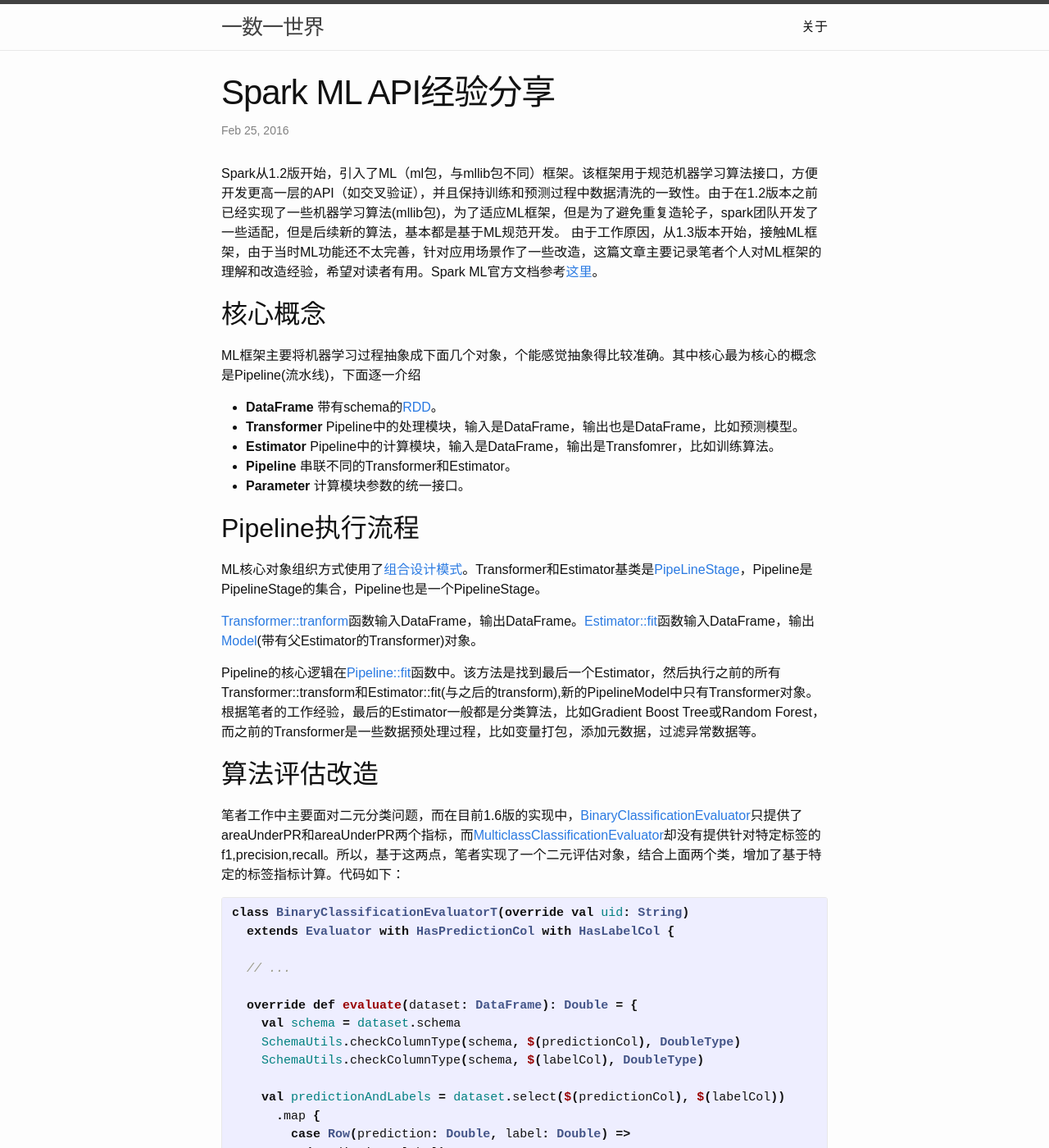
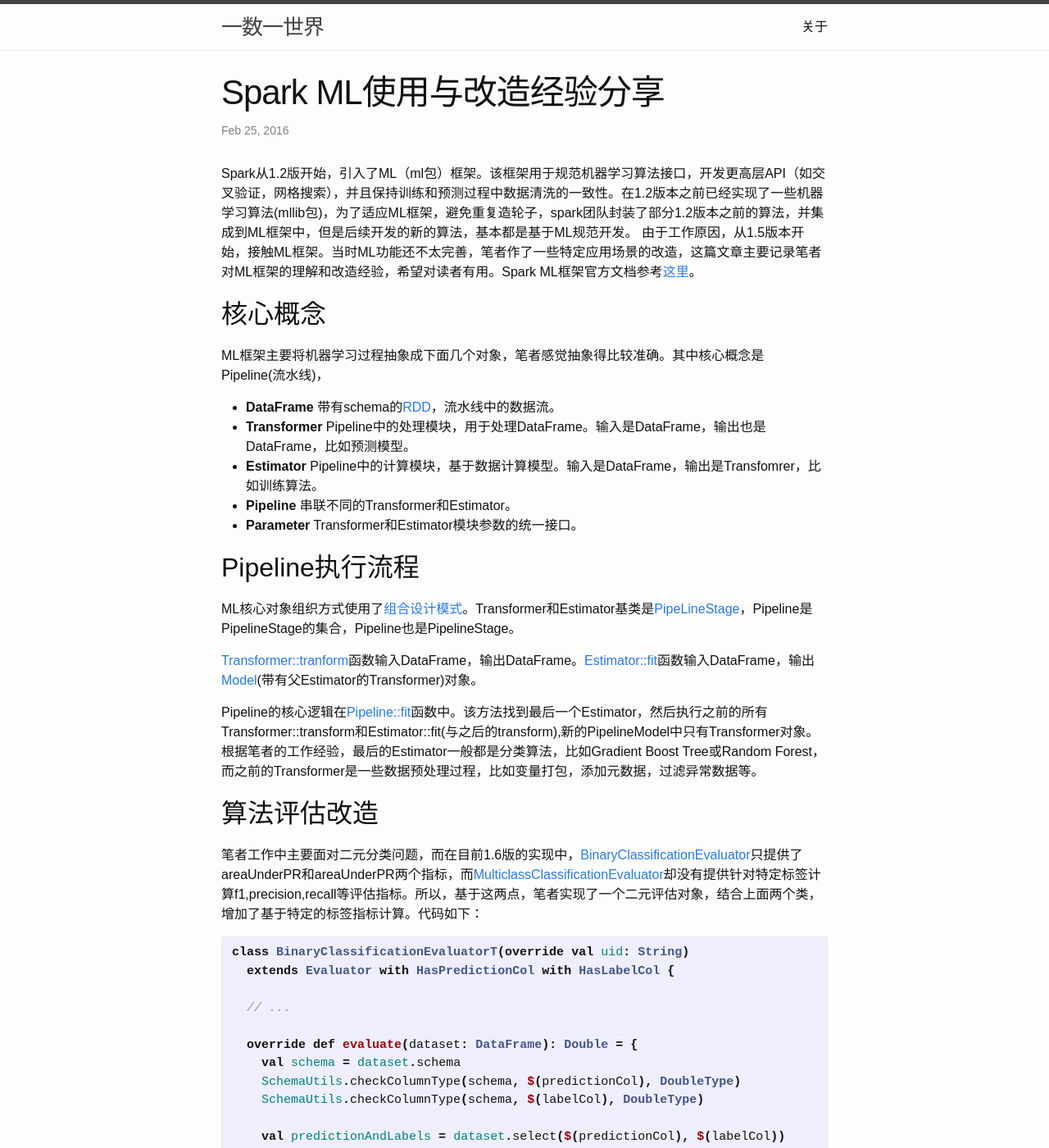
Before and after one commit to bourneli/bourneli.github.io, a Jekyll site: the page built from _posts/2016-02-25-spark-ml-api-summary.markdown, in a window 1280 px wide and 1400 px high. Shown: the whole window at 82% size. Built offline with Jekyll 4.4.1, drawn with Linux system fonts in a browser that asks for light colours; some of the changed text lies outside the part shown.

Commit message:
fix error

```diff
--- a/_posts/2016-02-25-spark-ml-api-summary.markdown
+++ b/_posts/2016-02-25-spark-ml-api-summary.markdown
@@ -1,33 +1,33 @@
 ---
 layout: post
-title:  Spark ML API经验分享
+title:  Spark ML使用与改造经验分享
 date:   2016-02-25 16:20:11 +0800
 categories: spark
 ---
 
-Spark从1.2版开始，引入了ML（ml包，与mllib包不同）框架。该框架用于规范机器学习算法接口，方便开发更高一层的API（如交叉验证），并且保持训练和预测过程中数据清洗的一致性。由于在1.2版本之前已经实现了一些机器学习算法(mllib包)，为了适应ML框架，但是为了避免重复造轮子，spark团队开发了一些适配，但是后续新的算法，基本都是基于ML规范开发。
-由于工作原因，从1.3版本开始，接触ML框架，由于当时ML功能还不太完善，针对应用场景作了一些改造，这篇文章主要记录笔者个人对ML框架的理解和改造经验，希望对读者有用。Spark ML官方文档参考[这里](http://spark.apache.org/docs/latest/ml-guide.html)。
+Spark从1.2版开始，引入了ML（ml包）框架。该框架用于规范机器学习算法接口，开发更高层API（如交叉验证，网格搜索），并且保持训练和预测过程中数据清洗的一致性。在1.2版本之前已经实现了一些机器学习算法(mllib包)，为了适应ML框架，避免重复造轮子，spark团队封装了部分1.2版本之前的算法，并集成到ML框架中，但是后续开发的新的算法，基本都是基于ML规范开发。
+由于工作原因，从1.5版本开始，接触ML框架。当时ML功能还不太完善，笔者作了一些特定应用场景的改造，这篇文章主要记录笔者对ML框架的理解和改造经验，希望对读者有用。Spark ML框架官方文档参考[这里](http://spark.apache.org/docs/latest/ml-guide.html)。
 
 ## 核心概念
-ML框架主要将机器学习过程抽象成下面几个对象，个能感觉抽象得比较准确。其中核心最为核心的概念是Pipeline(流水线)，下面逐一介绍
+ML框架主要将机器学习过程抽象成下面几个对象，笔者感觉抽象得比较准确。其中核心概念是Pipeline(流水线)，
 
-* **DataFrame** 带有schema的[RDD](http://spark.apache.org/docs/latest/programming-guide.html#resilient-distributed-datasets-rdds)。
-* **Transformer** Pipeline中的处理模块，输入是DataFrame，输出也是DataFrame，比如预测模型。
-* **Estimator** Pipeline中的计算模块，输入是DataFrame，输出是Transfomrer，比如训练算法。
+* **DataFrame** 带有schema的[RDD](http://spark.apache.org/docs/latest/programming-guide.html#resilient-distributed-datasets-rdds)，流水线中的数据流。
+* **Transformer** Pipeline中的处理模块，用于处理DataFrame。输入是DataFrame，输出也是DataFrame，比如预测模型。
+* **Estimator** Pipeline中的计算模块，基于数据计算模型。输入是DataFrame，输出是Transfomrer，比如训练算法。
 * **Pipeline** 串联不同的Transformer和Estimator。
-* **Parameter** 计算模块参数的统一接口。
+* **Parameter** Transformer和Estimator模块参数的统一接口。
 
 
 ## Pipeline执行流程
 
-ML核心对象组织方式使用了[组合设计模式](https://en.wikipedia.org/wiki/Composite_pattern)。Transformer和Estimator基类是[PipeLineStage](https://github.com/apache/spark/blob/branch-1.6/mllib/src/main/scala/org/apache/spark/ml/Pipeline.scala#L43)，Pipeline是PipelineStage的集合，Pipeline也是一个PipelineStage。
+ML核心对象组织方式使用了[组合设计模式](https://en.wikipedia.org/wiki/Composite_pattern)。Transformer和Estimator基类是[PipeLineStage](https://github.com/apache/spark/blob/branch-1.6/mllib/src/main/scala/org/apache/spark/ml/Pipeline.scala#L43)，Pipeline是PipelineStage的集合，Pipeline也是PipelineStage。
 
 [Transformer::tranform](https://github.com/apache/spark/blob/branch-1.6/mllib/src/main/scala/org/apache/spark/ml/Transformer.scala#L68)函数输入DataFrame，输出DataFrame。[Estimator::fit](https://github.com/apache/spark/blob/branch-1.6/mllib/src/main/scala/org/apache/spark/ml/Estimator.scala#L65)函数输入DataFrame，输出[Model](https://github.com/apache/spark/blob/branch-1.6/mllib/src/main/scala/org/apache/spark/ml/Model.scala#L30)(带有父Estimator的Transformer)对象。
 
-Pipeline的核心逻辑在[Pipeline::fit](https://github.com/apache/spark/blob/branch-1.6/mllib/src/main/scala/org/apache/spark/ml/Pipeline.scala#L126)函数中。该方法是找到最后一个Estimator，然后执行之前的所有Transformer::transform和Estimator::fit(与之后的transform),新的PipelineModel中只有Transformer对象。根据笔者的工作经验，最后的Estimator一般都是分类算法，比如Gradient Boost Tree或Random Forest，而之前的Transformer是一些数据预处理过程，比如变量打包，添加元数据，过滤异常数据等。
+Pipeline的核心逻辑在[Pipeline::fit](https://github.com/apache/spark/blob/branch-1.6/mllib/src/main/scala/org/apache/spark/ml/Pipeline.scala#L126)函数中。该方法找到最后一个Estimator，然后执行之前的所有Transformer::transform和Estimator::fit(与之后的transform),新的PipelineModel中只有Transformer对象。根据笔者的工作经验，最后的Estimator一般都是分类算法，比如Gradient Boost Tree或Random Forest，而之前的Transformer是一些数据预处理过程，比如变量打包，添加元数据，过滤异常数据等。
 
 ## 算法评估改造
-笔者工作中主要面对二元分类问题，而在目前1.6版的实现中，[BinaryClassificationEvaluator](https://github.com/apache/spark/blob/branch-1.6/mllib/src/main/scala/org/apache/spark/ml/evaluation/BinaryClassificationEvaluator.scala)只提供了areaUnderPR和areaUnderPR两个指标，而[MulticlassClassificationEvaluator](https://github.com/apache/spark/blob/branch-1.6/mllib/src/main/scala/org/apache/spark/ml/evaluation/MulticlassClassificationEvaluator.scala)却没有提供针对特定标签的f1,precision,recall。所以，基于这两点，笔者实现了一个二元评估对象，结合上面两个类，增加了基于特定的标签指标计算。代码如下：
+笔者工作中主要面对二元分类问题，而在目前1.6版的实现中，[BinaryClassificationEvaluator](https://github.com/apache/spark/blob/branch-1.6/mllib/src/main/scala/org/apache/spark/ml/evaluation/BinaryClassificationEvaluator.scala)只提供了areaUnderPR和areaUnderPR两个指标，而[MulticlassClassificationEvaluator](https://github.com/apache/spark/blob/branch-1.6/mllib/src/main/scala/org/apache/spark/ml/evaluation/MulticlassClassificationEvaluator.scala)却没有提供针对特定标签计算f1,precision,recall等评估指标。所以，基于这两点，笔者实现了一个二元评估对象，结合上面两个类，增加了基于特定的标签指标计算。代码如下：
 {% highlight scala %}
 class BinaryClassificationEvaluatorT(override val uid: String)
   extends Evaluator with HasPredictionCol with HasLabelCol {
@@ -62,16 +62,15 @@ class BinaryClassificationEvaluatorT(override val uid: String)
 
 因为截止到1.6.0版本，Transormer和Estimator是[Stateless](http://spark.apache.org/docs/1.6.0/ml-guide.html#properties-of-pipeline-components)(无状态，请在官网[首页](http://spark.apache.org/docs/1.6.0/ml-guide.html#properties-of-pipeline-components)搜索‘stateless’)。但是样本比例调整只需要训练过程中执行（Estimator::fit函数），预测过程无需执行。单独的transformer是不知道当前pipeline是训练状态还是预测状态，导致每次都会调整比例。而预测数据中是没有正负样本标签，导致此过无法执行预测过程。
 
-也许可以根据DataFrame的schema信息，区别是训练状态还是预测状态。但是，如果是在交叉验证，验证的预测过程中，DataFrame是有标签的，所以此方案行不通。
+也许可以根据DataFrame的schema信息，区别是训练状态还是预测状态。但是，如果是在交叉验证，验证的预测过程中，DataFrame是有标签的，此方案行不通。
 
-
-所以，笔者的做法是将重采样逻辑封装成到一个函数中，然后植入到特性分类器的训练过程中，这样就可以规避上面的问题。因为，可以将比例调整过程当做训练算法的一部分。缺点就是需要修改源代码，成本有点高。后面也许可以开发一个通用的适配程序，低成本集成到不同分类算法中。
+所以，笔者的做法是将标签比例调整逻辑封装成到一个函数中，然后植入到特性分类器的训练过程中，这样就可以规避上面的问题。因为可以将比例调整过程当做训练算法的一部分，这样就可以完美适配Estimator无状态。缺点是需要修改源代码，成本较高。后面也许可以开发一个通用的适配器，低成本集成到不同分类算法中。
 
 ## 参数规范
-ML中的Param规范主要将每一中类型的参数封装成对象，并且对常用参数开发了特定的类，比如[HasLabelCol](https://github.com/apache/spark/blob/branch-1.6/mllib/src/main/scala/org/apache/spark/ml/param/shared/sharedParams.scala#L76)，该类用于设置DataFrame中标签列的名称，指定模块只需要使用**with**关键字继承该接口即可。每一个参数都可以有set，get和default方法，分别是设置，获取和默认值。参数使用具体细节可以参考spark ml中[原生组件的实现代码](https://github.com/apache/spark/tree/branch-1.6/mllib/src/main/scala/org/apache/spark/ml/feature)。
+ML中的Param规范主要将每一种类型的参数封装成对象，并且对常用参数开发了特定的类，比如[HasLabelCol](https://github.com/apache/spark/blob/branch-1.6/mllib/src/main/scala/org/apache/spark/ml/param/shared/sharedParams.scala#L76)，该类用于设置DataFrame中标签列的名称，只需要使用**with**关键字继承该接口即可。每一个参数都可以有set，get和default方法，分别是设置，获取和默认值。参数具体使用细节，可以参考Spark ML中[feature包中的实现代码](https://github.com/apache/spark/tree/branch-1.6/mllib/src/main/scala/org/apache/spark/ml/feature)。
 
 ## 交叉验证
-从1.2.0版本起，ML框架提供更高阶的K-fold Cross Validation类[CrossValidator](https://github.com/apache/spark/blob/branch-1.5/mllib/src/main/scala/org/apache/spark/ml/tuning/CrossValidator.scala)，但是可能由于计算开销太大（需要计算K次），从1.5版本后，提供了1-fold Cross Validation类[TrainValidationSplit](https://github.com/apache/spark/blob/branch-1.5/mllib/src/main/scala/org/apache/spark/ml/tuning/TrainValidationSplit.scala)。目前工作中，主要使用后者，开销较小，弊端是可能不太稳定。这两个高阶接口都提基于网格搜索的参数调优，这点非常赞，目前在工作中广泛使用。
+从1.2.0版本起，ML框架提供更高阶的K-fold交叉验证类[CrossValidator](https://github.com/apache/spark/blob/branch-1.5/mllib/src/main/scala/org/apache/spark/ml/tuning/CrossValidator.scala)，可能由于计算开销较大（需要计算K次），从1.5版本后，提供了1-fold交叉验证类[TrainValidationSplit](https://github.com/apache/spark/blob/branch-1.5/mllib/src/main/scala/org/apache/spark/ml/tuning/TrainValidationSplit.scala)。目前工作中，主要使用后者，开销较小，弊端是评估结果可能不太稳定。这两个高阶接口都使用网格搜索调优参数，这点非常赞，目前在工作中广泛使用。
 
 ## 小结
 Spark引入ML框架后，接口的确规范了不少。后续工作中，会借鉴这套接口范接，开发基于业务特定的组件，避免重复造轮子。不过存在一定的潜在风险，如果后面spark ml接口标准改变了，可能会影响到已开发的组件和线上任务，需要谨慎！
```
